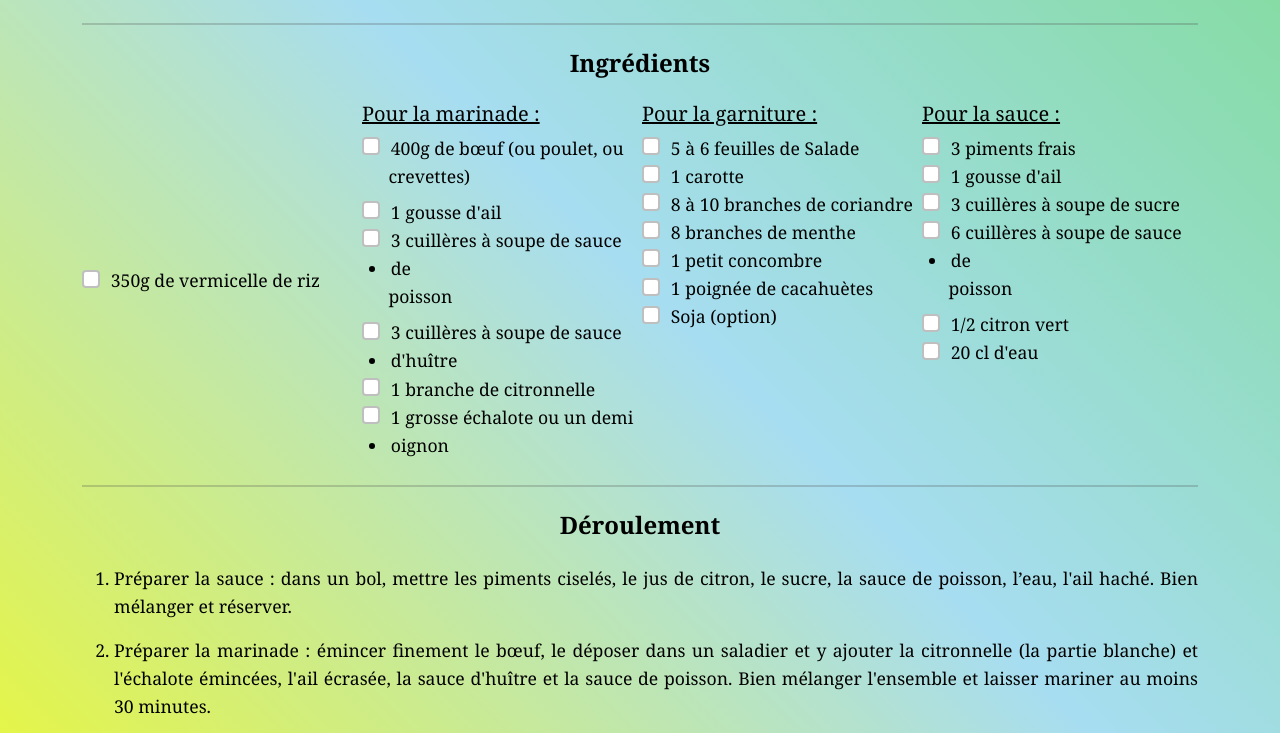
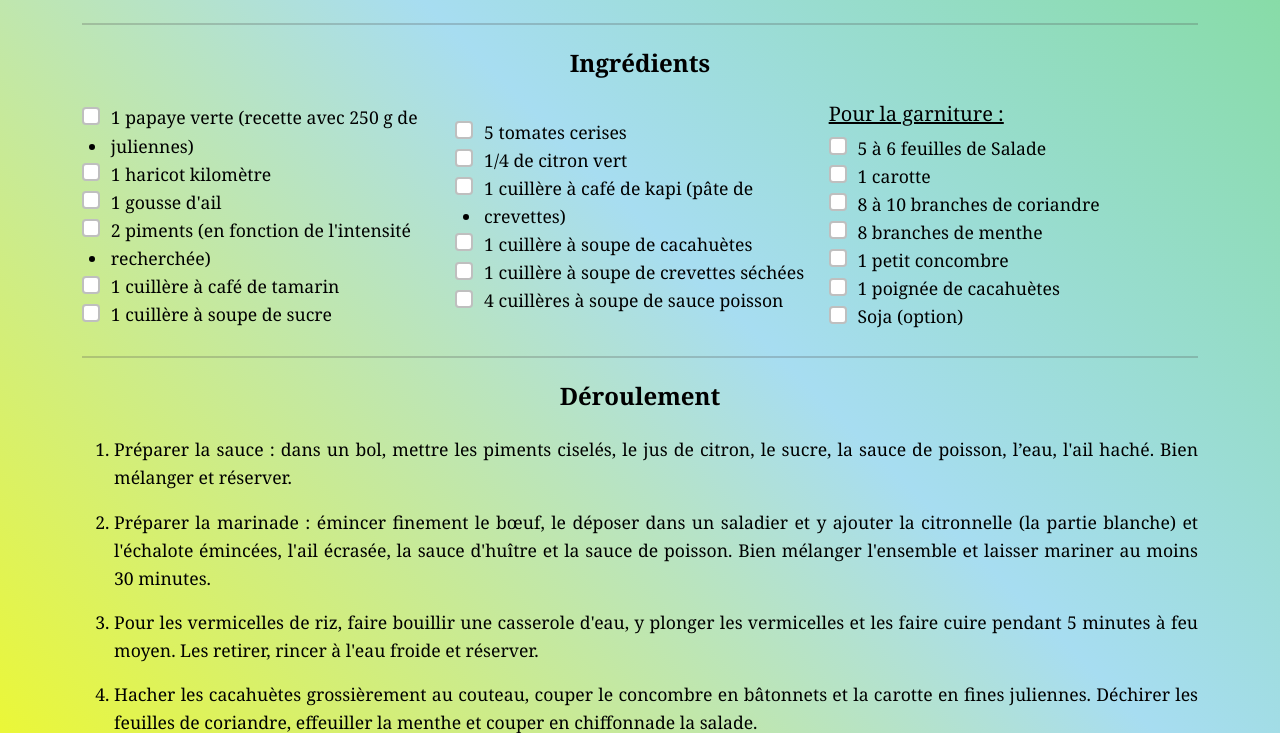
Before and after one commit to zpilia/vietnam_website, a PHP site: page /salade_papaye.php in a window 1280 px wide. Shown: the part 645-1378 px from the top of the page. Run offline with PHP 8.4, Linux system fonts and the light colour scheme; some libraries are stand-ins or nearby versions.

Commit message:
Update salade_papaye.php

```diff
--- a/views/salade_papaye.php
+++ b/views/salade_papaye.php
@@ -79,7 +79,7 @@
     <div class="container">
         <div class="row gx-1 justify-content-center my-auto ">
 
-            <div class="col-lg-3 col-md-6 my-auto">
+            <div class="col-lg-4 col-md-12 my-auto">
                 <ul class="form-check"
                     style="font-family: 'Georgia', sans-serif;
                            font-size: 110%;
@@ -87,18 +87,32 @@
                 >
                     <li>
                         <input class="form-check-input" type="checkbox" value="" id="flexCheckDefault"/>
-                        <label class="form-check-label" for="flexCheckDefault">350g de vermicelle de riz</label>
+                        <label class="form-check-label" for="flexCheckDefault">1 papaye verte (recette avec 250 g de juliennes)</label>
+                    </li>
+                    <li>
+                        <input class="form-check-input" type="checkbox" value="" id="flexCheckDefault"/>
+                        <label class="form-check-label" for="flexCheckDefault">1 haricot kilomètre</label>
+                    </li>
+                    <li>
+                        <input class="form-check-input" type="checkbox" value="" id="flexCheckDefault"/>
+                        <label class="form-check-label" for="flexCheckDefault">1 gousse d'ail</label>
+                    </li>
+                    <li>
+                        <input class="form-check-input" type="checkbox" value="" id="flexCheckDefault"/>
+                        <label class="form-check-label" for="flexCheckDefault">2 piments (en fonction de l'intensité recherchée)</label>
+                    </li>
+                    <li>
+                        <input class="form-check-input" type="checkbox" value="" id="flexCheckDefault"/>
+                        <label class="form-check-label" for="flexCheckDefault">1 cuillère à café de tamarin</label>
+                    </li>
+                    <li>
+                        <input class="form-check-input" type="checkbox" value="" id="flexCheckDefault"/>
+                        <label class="form-check-label" for="flexCheckDefault">1 cuillère à soupe de sucre</label>
                     </li>
                 </ul>
             </div>
 
-            <div class="col-lg-3 col-md-6">
-                <h5 class="text-decoration-underline"
-                    style="font-family: 'Georgia', sans-serif; color: black;"
-                >
-                    Pour la marinade :
-                </h5>
-
+            <div class="col-lg-4 col-md-6 my-auto">
                 <ul class="form-check"
                     style="font-family: 'Georgia', sans-serif;
                            font-size: 110%;
@@ -106,32 +120,32 @@
                 >
                     <li>
                         <input class="form-check-input" type="checkbox" value="" id="flexCheckDefault"/>
-                        <label class="form-check-label" for="flexCheckDefault">400g de bœuf (ou poulet, ou</label><label>crevettes)</label>
+                        <label class="form-check-label" for="flexCheckDefault">5 tomates cerises</label>
                     </li>
                     <li>
                         <input class="form-check-input" type="checkbox" value="" id="flexCheckDefault"/>
-                        <label class="form-check-label" for="flexCheckDefault">1 gousse d'ail</label>
+                        <label class="form-check-label" for="flexCheckDefault">1/4 de citron vert</label>
                     </li>
                     <li>
                         <input class="form-check-input" type="checkbox" value="" id="flexCheckDefault"/>
-                        <label class="form-check-label" for="flexCheckDefault">3 cuillères à soupe de sauce de</label><label>poisson</label>
+                        <label class="form-check-label" for="flexCheckDefault">1 cuillère à café de kapi (pâte de crevettes)</label>
                     </li>
                     <li>
                         <input class="form-check-input" type="checkbox" value="" id="flexCheckDefault"/>
-                        <label class="form-check-label" for="flexCheckDefault">3 cuillères à soupe de sauce d'huître</label>
+                        <label class="form-check-label" for="flexCheckDefault">1 cuillère à soupe de cacahuètes</label>
                     </li>
                     <li>
                         <input class="form-check-input" type="checkbox" value="" id="flexCheckDefault"/>
-                        <label class="form-check-label" for="flexCheckDefault">1 branche de citronnelle</label>
+                        <label class="form-check-label" for="flexCheckDefault">1 cuillère à soupe de crevettes séchées</label>
                     </li>
                     <li>
                         <input class="form-check-input" type="checkbox" value="" id="flexCheckDefault"/>
-                        <label class="form-check-label" for="flexCheckDefault">1 grosse échalote ou un demi oignon</label>
+                        <label class="form-check-label" for="flexCheckDefault">4 cuillères à soupe de sauce poisson</label>
                     </li>
                 </ul>
             </div>
 
-            <div class="col-lg-3 col-md-6">
+            <div class="col-lg-4 col-md-6 my-auto">
                 <h5 class="text-decoration-underline"
                     style="font-family: 'Georgia', sans-serif; color: black;"
                 >
@@ -174,44 +188,6 @@
                 </ul>
             </div>
 
-            <div class="col-lg-3 col-md-6">
-                <h5 class="text-decoration-underline"
-                    style="font-family: 'Georgia', sans-serif; color: black;"
-                >
-                    Pour la sauce :
-                </h5>
-
-                <ul class="form-check"
-                    style="font-family: 'Georgia', sans-serif;
-                           font-size: 110%;
-                           color: black;"
-                >
-                    <li>
-                        <input class="form-check-input" type="checkbox" value="" id="flexCheckDefault"/>
-                        <label class="form-check-label" for="flexCheckDefault">3 piments frais</label>
-                    </li>
-                    <li>
-                        <input class="form-check-input" type="checkbox" value="" id="flexCheckDefault"/>
-                        <label class="form-check-label" for="flexCheckDefault">1 gousse d'ail</label>
-                    </li>
-                    <li>
-                        <input class="form-check-input" type="checkbox" value="" id="flexCheckDefault"/>
-                        <label class="form-check-label" for="flexCheckDefault">3 cuillères à soupe de sucre</label>
-                    </li>
-                    <li>
-                        <input class="form-check-input" type="checkbox" value="" id="flexCheckDefault"/>
-                        <label class="form-check-label" for="flexCheckDefault">6 cuillères à soupe de sauce de</label><label>poisson</label>
-                    </li>
-                    <li>
-                        <input class="form-check-input" type="checkbox" value="" id="flexCheckDefault"/>
-                        <label class="form-check-label" for="flexCheckDefault">1/2 citron vert</label>
-                    </li>
-                    <li>
-                        <input class="form-check-input" type="checkbox" value="" id="flexCheckDefault"/>
-                        <label class="form-check-label" for="flexCheckDefault">20 cl d'eau</label>
-                    </li>
-                </ul>
-            </div>
         </div>
     </div>
     <!-- Fin container // liste ingredient -->
```
